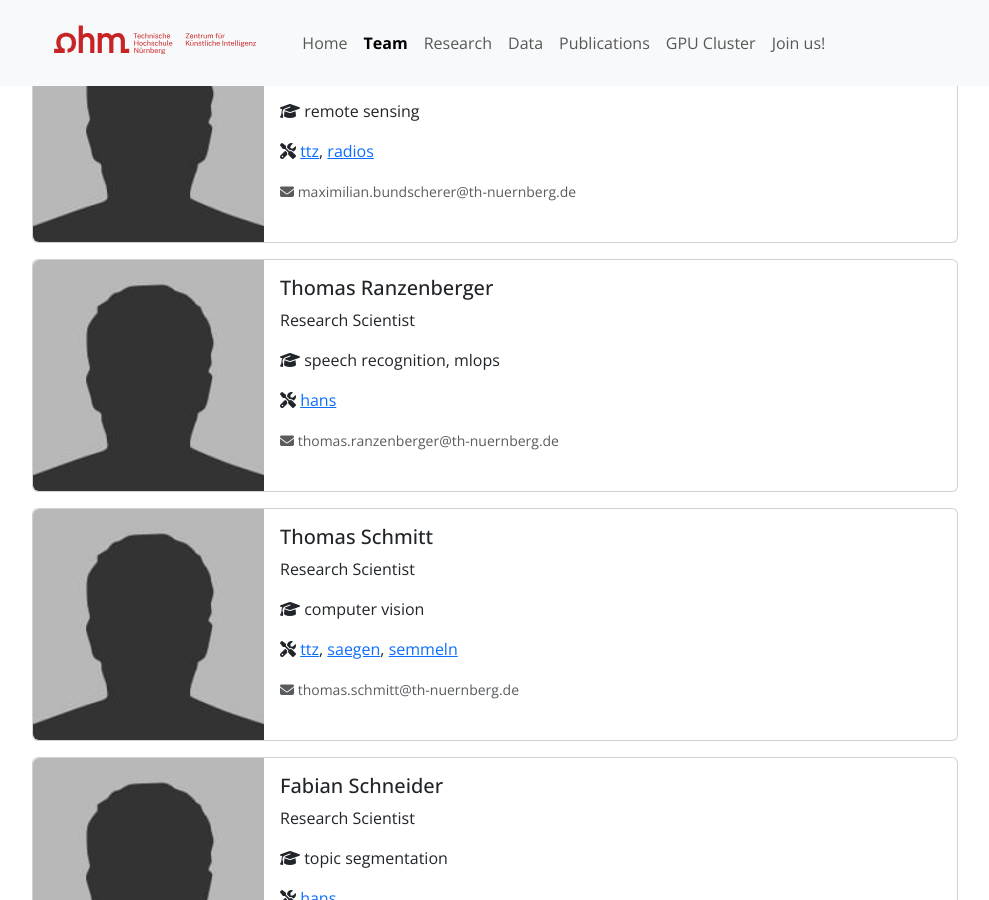
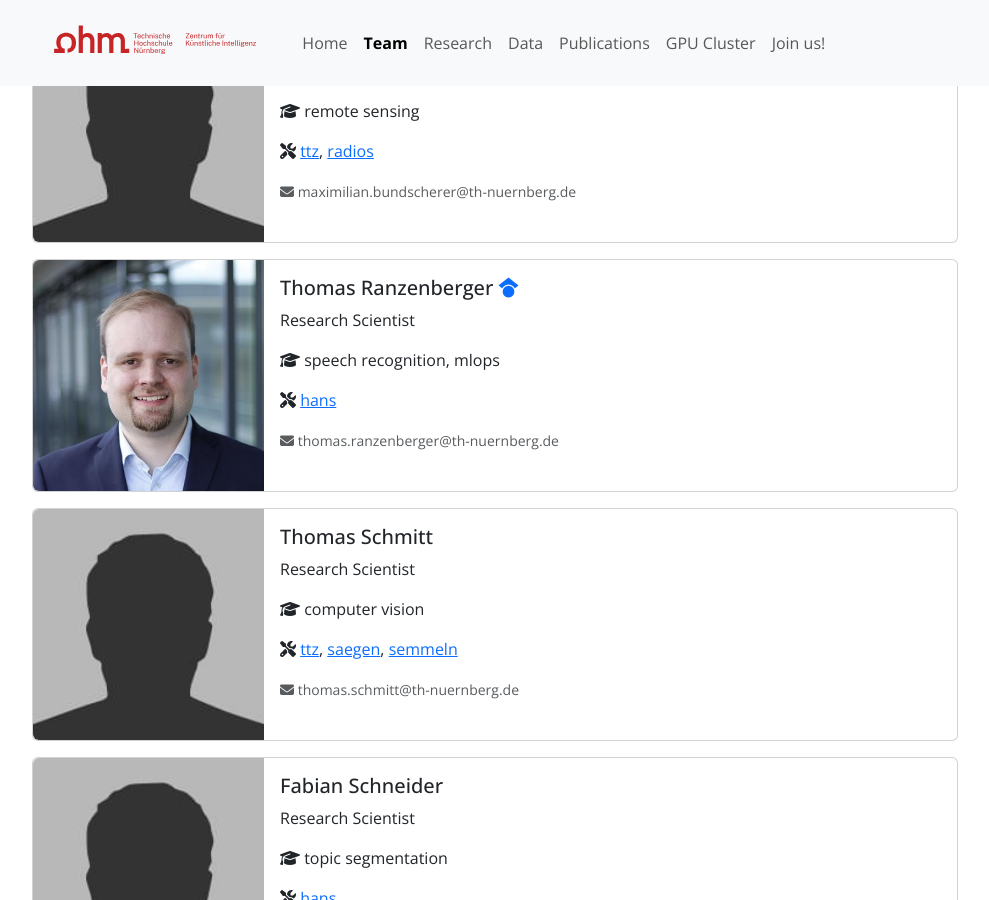
Before and after one commit to dwgnr/ki-zentrum.github.io, a Jekyll site: the page built from _pages/team.md, in a window 1280 px wide and 900 px high, scrolled down 1499 px. Shown: the whole window, without its empty margins (145-1134 px from the left). Built offline with Jekyll 4.4.1, drawn with Linux system fonts in a browser that asks for light colours.

```diff
--- a/_data/staff_scientific.yml
+++ b/_data/staff_scientific.yml
@@ -52,11 +52,12 @@
   email: maximilian.bundscherer@th-nuernberg.de
 
 - name: Thomas Ranzenberger
-  photo: bio-photo.jpg
+  photo: bio-photo-ranzenberger.jpg
   info: Research Scientist
   subject: speech recognition, mlops
   project: hans
   email: thomas.ranzenberger@th-nuernberg.de
+  gscholar: cf2w7JEAAAAJ
 
 - name: Thomas Schmitt
   photo: bio-photo.jpg
```
Also changed, not shown: images/team/bio-photo-ranzenberger.jpg (added).
